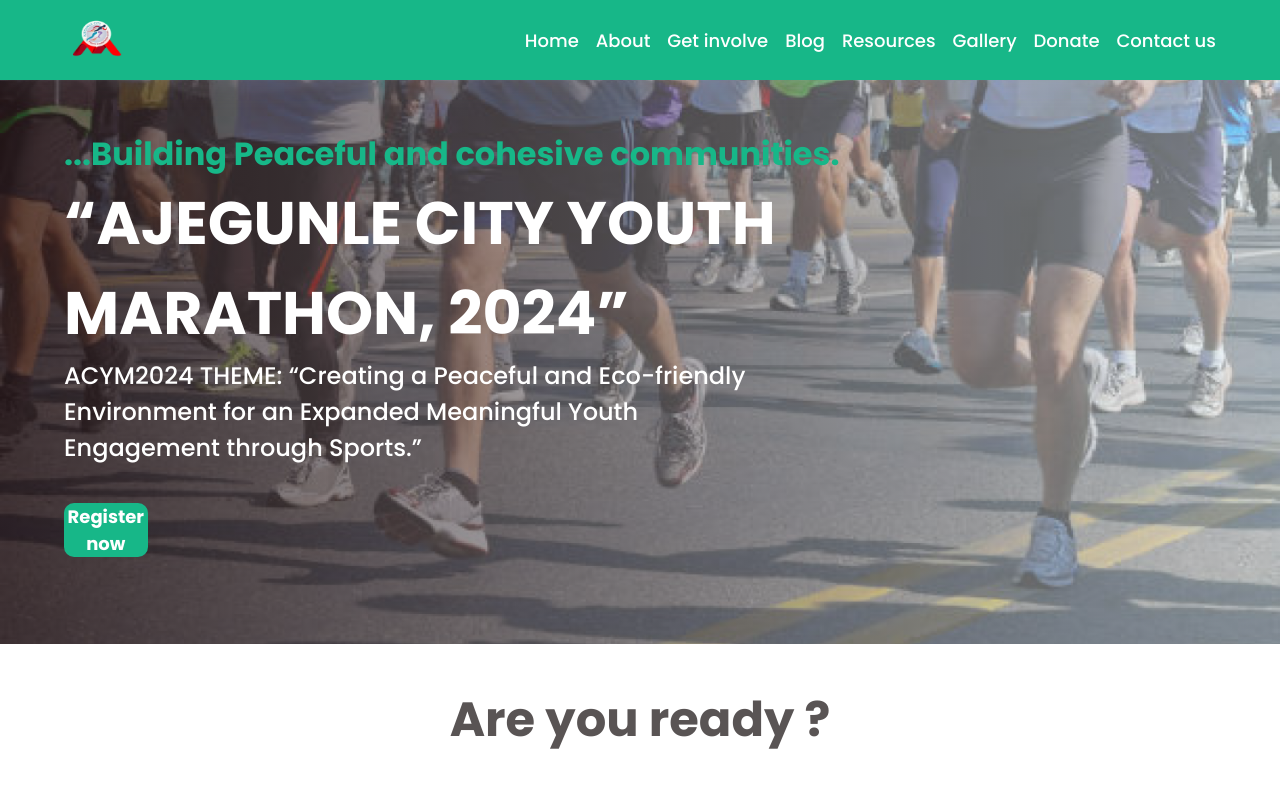
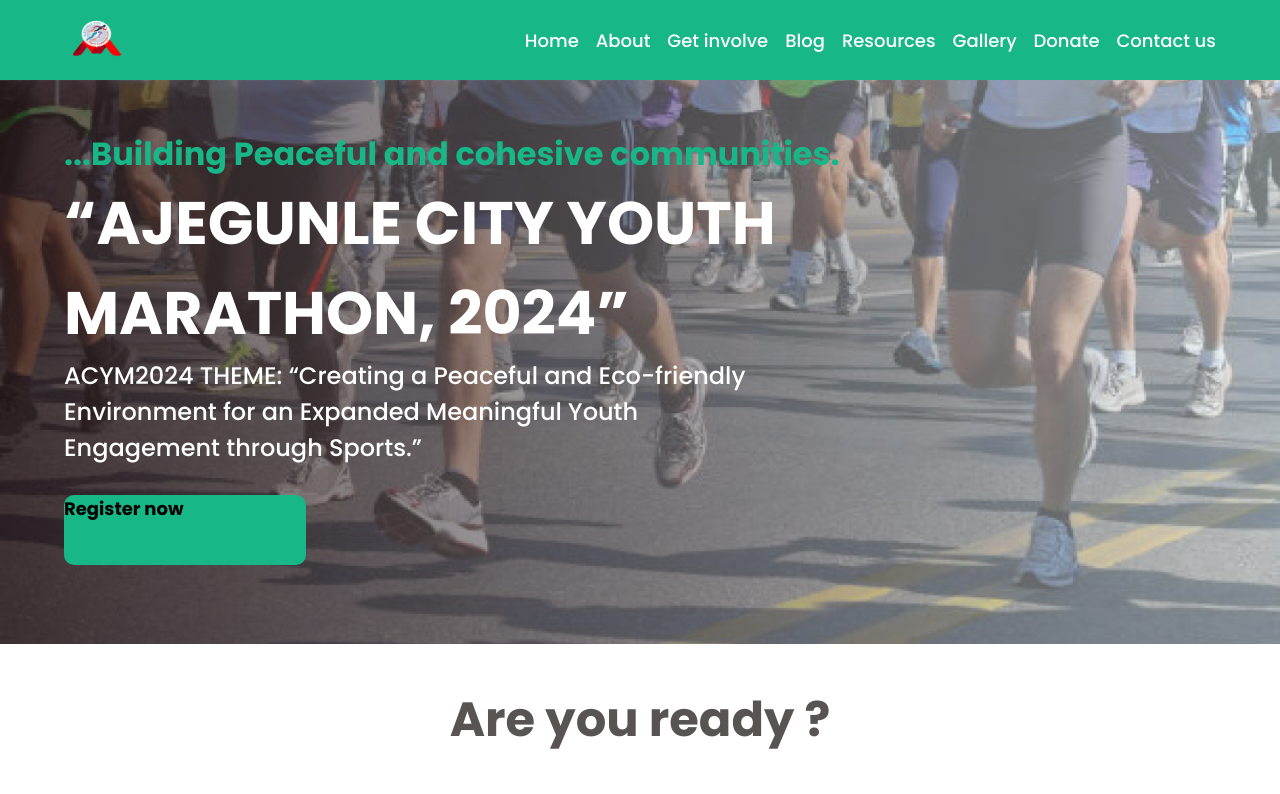
Before and after one commit to Coldcolin/marathon, a React (Vite) app: page /#/ in a window 1280 px wide. Shown: the top 794 px of the page. Built offline with nearby package versions, Linux system fonts and the light colour scheme.

Commit message:
Update LandingPage.jsx

```diff
--- a/src/landingPage/LandingPage.jsx
+++ b/src/landingPage/LandingPage.jsx
@@ -168,7 +168,7 @@ const LandingPage = () => {
                         <h1 className='landing_hero_wrapper_h1'>“AJEGUNLE CITY YOUTH <br /> MARATHON, 2024”</h1>
                         <p className='landing_hero_wrapper_p'>ACYM2024 THEME: “Creating a Peaceful and Eco-friendly Environment for an Expanded Meaningful Youth Engagement through Sports.”</p>
                         <div className="landing_hero_btn_holder">
-                            <Link to="/register"><button className='landing_hero_btn'>Register now</button></Link>
+                            <Link to="/register" className='landing_hero_btn'>Register now</Link>
                         </div>
                     </div>
                 </div>
```
